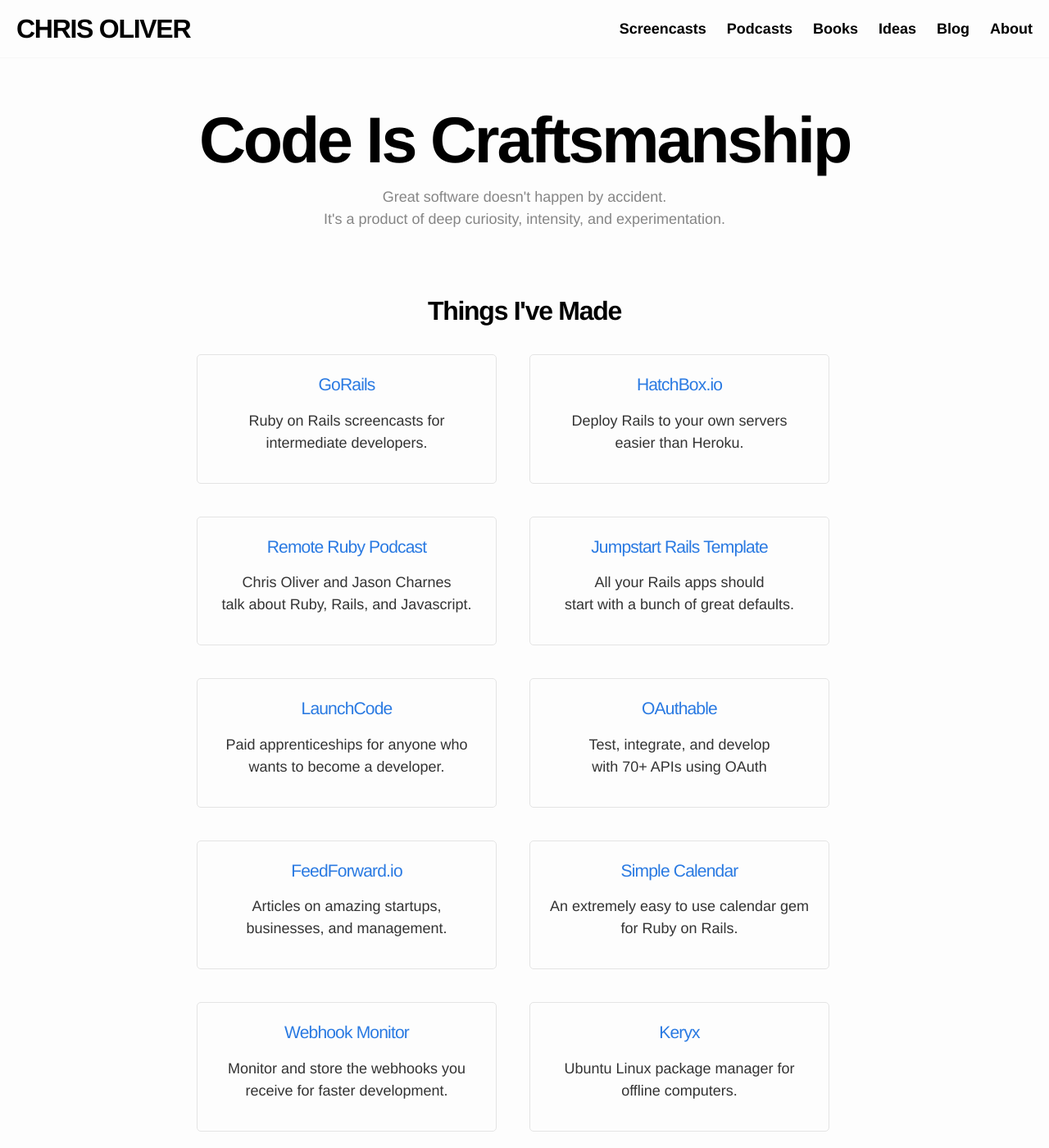
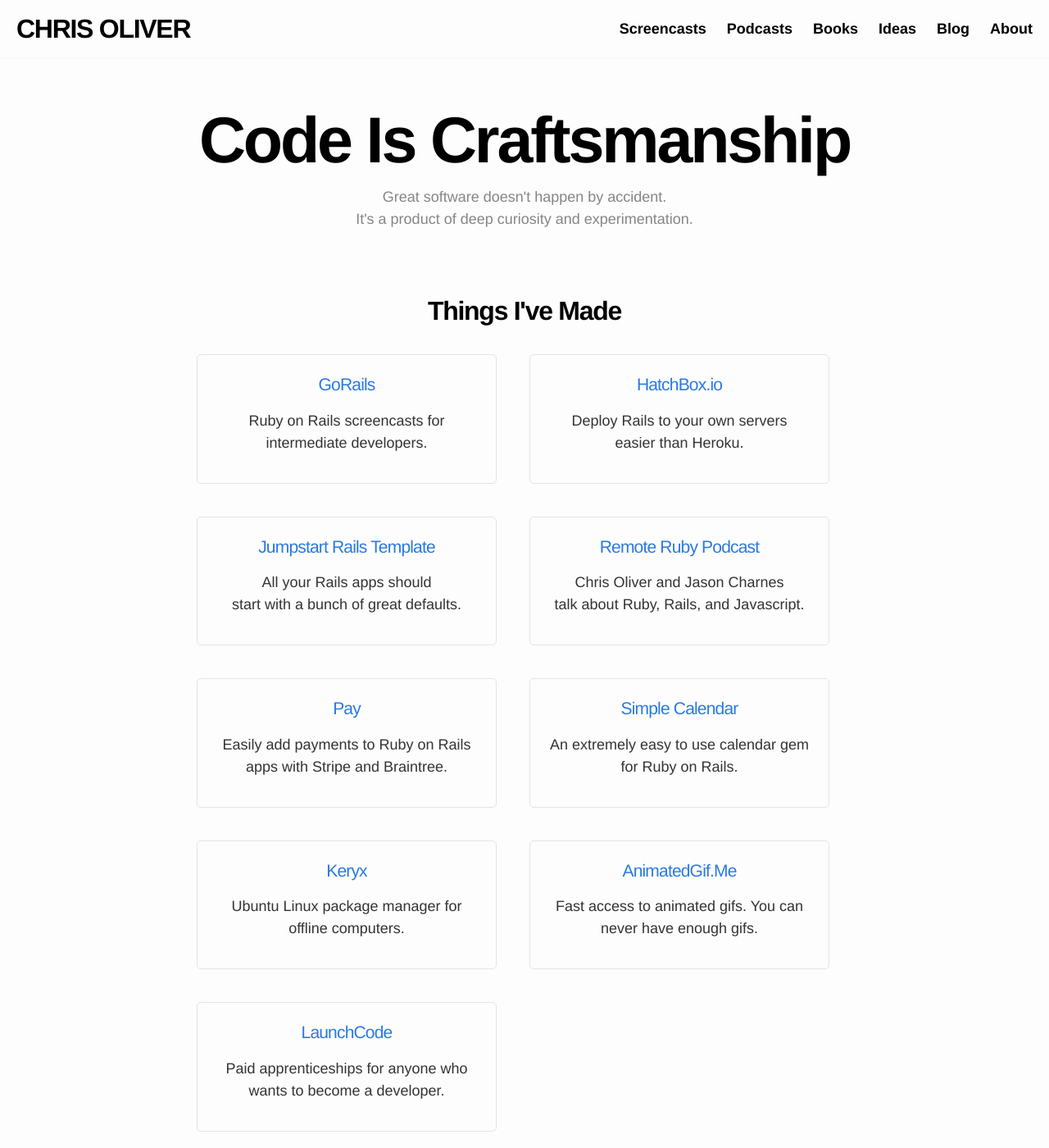
Before and after one commit to excid3/excid3.com, a Jekyll site: the page built from index.html, in a window 1280 px wide and 1400 px high. Shown: the whole window at 82% size. Built offline with Jekyll 4.4.1, drawn with Linux system fonts in a browser that asks for light colours; comment, search, counter and statistics services are not loaded.

Commit message:
Update homepage

```diff
--- a/index.html
+++ b/index.html
@@ -4,7 +4,7 @@ layout: default
 
 <div class="home">
   <h1 class="text-center">Code Is Craftsmanship</h1>
-  <p class="text-center">Great software doesn't happen by accident.<br />It's a product of deep curiosity, intensity, and experimentation.</p>
+  <p class="text-center">Great software doesn't happen by accident.<br />It's a product of deep curiosity and experimentation.</p>
 
   <h2>Things I've Made</h2>
   <div class="things-ive-built">
@@ -16,18 +16,15 @@ layout: default
       <h3>HatchBox.io</h3>
       <p>Deploy Rails to your own servers<br/> easier than Heroku.</p>
     </a>
+    <a href="http://jumpstartrails.com" target="_blank" class="built">
+      <h3>Jumpstart Rails Template</h3>
+      <p>All your Rails apps should<br/> start with a bunch of great defaults.</p>
+    </a>
     <a href="https://remoteruby.transistor.fm" target="_blank" class="built">
       <h3>Remote Ruby Podcast</h3>
       <p>Chris Oliver and Jason Charnes<br/> talk about Ruby, Rails, and Javascript.</p>
     </a>
-    <a href="http://jumpstartrails.com" target="_blank" class="built">
-      <h3>Jumpstart Rails Template</h3>
-      <p>All your Rails apps should<br/> start with a bunch of great defaults.</p>
-    </a>
-    <a href="https://www.launchcode.org/" target="_blank" class="built">
-      <h3>LaunchCode</h3>
-      <p>Paid apprenticeships for anyone who wants to become a developer.</p>
-    </a>
+    <!--
     <a href="http://oauthable.com" target="_blank" class="built">
       <h3>OAuthable</h3>
       <p>Test, integrate, and develop<br/> with 70+ APIs using OAuth</p>
@@ -36,20 +33,25 @@ layout: default
       <h3>FeedForward.io</h3>
       <p>Articles on amazing startups, businesses, and management.</p>
     </a>
-    <!--
     <a href="http://codethinking.io" target="_blank" class="built">
       <h3>CodeThinking.io</h3>
       <p>Learn how to think like an expert developer.</p>
     </a>
     -->
+    <a href="http://github/pay-rails/pay" target="_blank" class="built">
+      <h3>Pay</h3>
+      <p>Easily add payments to Ruby on Rails apps with Stripe and Braintree.</p>
+    </a>
     <a href="http://excid3.github.io/simple_calendar/" target="_blank" class="built">
       <h3>Simple Calendar</h3>
       <p>An extremely easy to use calendar gem for Ruby on Rails.</p>
     </a>
+    <!--
     <a href="http://webhookmonitor.com" target="_blank" class="built">
       <h3>Webhook Monitor</h3>
       <p>Monitor and store the webhooks you receive for faster development.</p>
     </a>
+    -->
     <a href="https://launchpad.net/keryx" target="_blank" class="built">
       <h3>Keryx</h3>
       <p>Ubuntu Linux package manager for offline computers.</p>
@@ -57,6 +59,10 @@ layout: default
     <a href="http://animatedgif.me" target="_blank" class="built">
       <h3>AnimatedGif.Me</h3>
       <p>Fast access to animated gifs. You can never have enough gifs.</p>
+    </a>
+    <a href="https://www.launchcode.org/" target="_blank" class="built">
+      <h3>LaunchCode</h3>
+      <p>Paid apprenticeships for anyone who wants to become a developer.</p>
     </a>
   </div>
 
```
